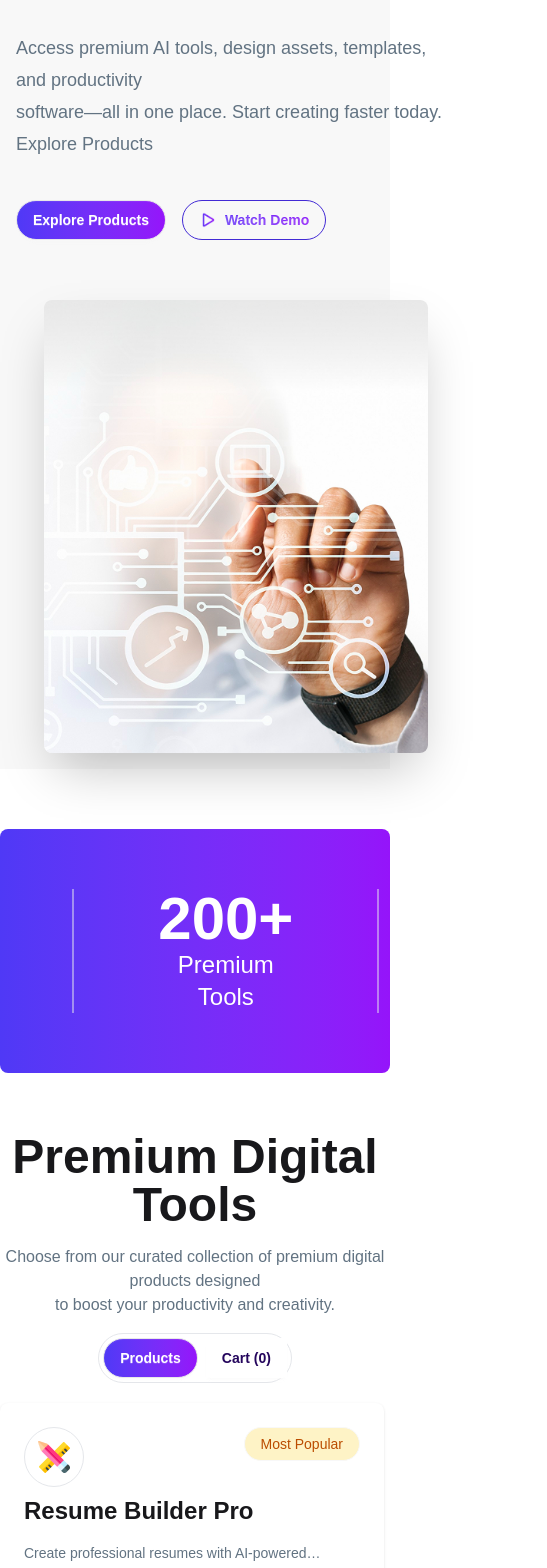
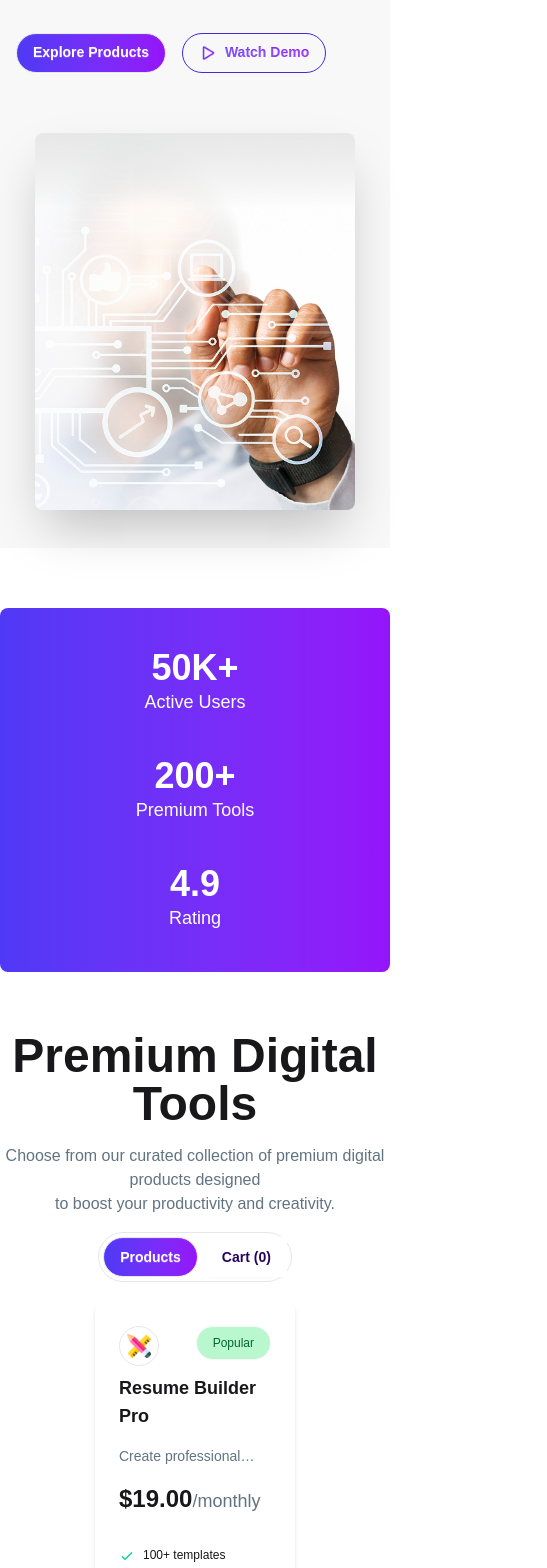
Before and after one commit to arRahat129/Assignment06-arRahat, a React (Vite) app: page / in a window 390 px wide. Shown: the part 420-1988 px from the top of the page, 547 px wide, since content can reach past the window. Built offline with nearby package versions, Linux system fonts and the light colour scheme.

Commit message:
responsiveness added

```diff
--- a/src/component/Cart/Cart.jsx
+++ b/src/component/Cart/Cart.jsx
@@ -8,7 +8,7 @@ const Cart = ({ cartItems, handleRemoveFromCart, handleCheckout }) => {
     if (cartItems.length === 0) {
         return (
             <>
-                <div className='container mx-auto max-w-300 mt-10 mb-50 border border-gray-200 p-10 rounded-2xl'>
+                <div className='container mx-auto max-w-300 mt-10 mb-50 border border-gray-200 p-6 md:p-10 rounded-2xl space-y-5'>
                     <h5 className='text-start font-bold text-2xl'>Your Cart</h5>
                     <div className='space-y-4'>
                         <IoCartOutline className='size-20 text-gray-300 mx-auto mt-10' />
@@ -35,7 +35,7 @@ const Cart = ({ cartItems, handleRemoveFromCart, handleCheckout }) => {
                                     <p className='text-gray-500'>${item.price.toFixed(2)}</p>
                                 </div>
                             </div>
-                            <button onClick={() => handleRemoveFromCart(item.id)} className='btn text-red-500'>Remove</button>
+                            <button onClick={() => handleRemoveFromCart(item.id)} className='btn text-red-500 hover:bg-red-100 transition'>Remove</button>
                         </div>
                     </div>
                 ))}
--- a/src/component/Footer/Footer.jsx
+++ b/src/component/Footer/Footer.jsx
@@ -5,11 +5,11 @@ const Footer = () => {
     return (
         <div className='container mx-auto max-w-400 mb-15'>
 
-            <div className="bg-[#0B1120] text-white pt-30 pb-6 px-50">
+            <div className="bg-[#0B1120] text-white pt-30 pb-6 px-5 md:px-10 lg:px-20 xl:px-50">
 
                 <div className="space-y-10">
 
-                    <div className="grid grid-cols-1 md:grid-cols-6 gap-10 pb-10">
+                    <div className="grid grid-cols-1 md:grid-cols-6 text-center md:text-start gap-10 pb-10">
 
                         <div className="md:col-span-2 space-y-4">
                             <h2 className="text-3xl font-bold">DigiTools</h2>
@@ -51,7 +51,7 @@ const Footer = () => {
 
                         <div>
                             <h3 className="font-semibold mb-3">Social Links</h3>
-                            <div className="flex gap-3 mt-2">
+                            <div className="flex justify-center md:justify-start gap-3 mt-2">
                                 <div className="w-10 h-10 flex items-center justify-center bg-gray-200 text-black rounded-full hover:scale-110 transition cursor-pointer">
                                     <FaInstagram />
                                 </div>
--- a/src/component/Navbar/HomePage/Hero/Hero.jsx
+++ b/src/component/Navbar/HomePage/Hero/Hero.jsx
@@ -15,8 +15,8 @@ const Hero = () => {
                             </div>
                             <p className='bg-linear-to-r from-[#4F39F6] to-[#9514FA] bg-clip-text text-transparent font-medium'>New: AI-Powered Tools Available</p>
                         </div>
-                        <h1 className="text-7xl font-bold line-height-[84px]">Supercharge Your Digital Workflow</h1>
-                        <p className="py-6 leading-8 max-w-160 text-[#627382] text-lg">
+                        <h1 className="text-3xl md:text-5xl lg:text-7xl font-bold leading-tight">Supercharge Your Digital Workflow</h1>
+                        <p className="py-4 md:py-6 leading-6 md:leading-8 max-w-160 text-[#627382] text-sm md:text-lg">
                             Access premium AI tools, design assets, templates, and productivity <br /> software—all in one place. Start creating faster today. <br /> Explore Products
                         </p>
                         <div className='flex gap-4'>
@@ -31,7 +31,7 @@ const Hero = () => {
                     </div>
                     <img
                         src={heroImage}
-                        className="max-w-sm rounded-lg shadow-2xl"
+                        className="w-full max-w-xs md:max-w-md lg:max-w-lg rounded-lg shadow-2xl"
                     />
                 </div>
             </div>
--- a/src/component/Navbar/HomePage/Statistics/Statistics.jsx
+++ b/src/component/Navbar/HomePage/Statistics/Statistics.jsx
@@ -2,21 +2,21 @@ import React from 'react';
 
 const Statistics = () => {
     return (
-        <div className='container mx-auto max-w-400 mb-15'>
-            <div className='bg-linear-to-r from-[#4F39F6] to-[#9514FA] flex justify-center items-center gap-15 rounded-lg py-15 text-white space-x-6'>
+        <div className='container mx-auto max-w-100 md:max-w-400 mb-15'>
+            <div className='bg-linear-to-r from-[#4F39F6] to-[#9514FA] flex flex-col md:flex-row justify-center items-center gap-5 md:gap-15 rounded-lg py-10 md:py-15 text-white space-x-0 md:space-x-6'>
                 <div className='text-center'>
-                    <h2 className='text-6xl font-bold'>50K+</h2>
-                    <p className='text-2xl font-medium'>Active Users</p>
+                    <h2 className='text-4xl md:text-6xl font-bold'>50K+</h2>
+                    <p className='text-lg md:text-2xl font-medium'>Active Users</p>
                 </div>
                 <div className="divider divider-horizontal before:bg-gray-200/50 after:bg-gray-200/50"></div>
                 <div className='text-center'>
-                    <h2 className='text-6xl font-bold'>200+</h2>
-                    <p className='text-2xl font-medium'>Premium Tools</p>
+                    <h2 className='text-4xl md:text-6xl font-bold'>200+</h2>
+                    <p className='text-lg md:text-2xl font-medium'>Premium Tools</p>
                 </div>
                 <div className="divider divider-horizontal before:bg-gray-200/50 after:bg-gray-200/50"></div>
                 <div className='text-center'>
-                    <h2 className='text-6xl font-bold'>4.9</h2>
-                    <p className='text-2xl font-medium'>Rating</p>
+                    <h2 className='text-4xl md:text-6xl font-bold'>4.9</h2>
+                    <p className='text-lg md:text-2xl font-medium'>Rating</p>
                 </div>
 
             </div>
--- a/src/component/Navbar/Navbar.jsx
+++ b/src/component/Navbar/Navbar.jsx
@@ -33,7 +33,7 @@ const Navbar = ({ cartItems, setActive }) => {
                 </div>
                 <div className="navbar-end">
                     <div className='flex gap-4 items-center'>
-                        <div className='relative cursor-pointer' onClick={() => setActive("cart")}>
+                        <div className='relative cursor-pointer hover:scale-110 transition duration-200' onClick={() => setActive("cart")}>
                             {
                                 cartItems.length > 0
                                     ? <span className='absolute -top-2 -right-2 bg-red-500 text-white text-xs font-bold rounded-full h-5 w-5 flex items-center justify-center'>{cartItems.length}</span>
@@ -42,7 +42,7 @@ const Navbar = ({ cartItems, setActive }) => {
                             <IoCartOutline className='text-2xl font-semibold text-[#101727]' />
                         </div>
                         <p className='font-semibold text-[#101727]'><a href="">Login</a></p>
-                        <a className="btn bg-linear-to-r from-[#4F39F6] to-[#9514FA] text-white rounded-full">Get Started</a>
+                        <a className="btn bg-linear-to-r from-[#4F39F6] to-[#9514FA] text-white rounded-full hover:opacity-90 transition duration-200">Get Started</a>
                     </div>
                 </div>
             </div>
--- a/src/component/Pricing/Pricing.jsx
+++ b/src/component/Pricing/Pricing.jsx
@@ -3,14 +3,14 @@ import React from 'react';
 const Pricing = () => {
     return (
         <>
-            <div className='container mx-auto max-w-400 mb-15 py-10'>
+            <div className='container mx-auto max-w-200 md:max-w-400 mb-15 py-10'>
                 <div className='space-y-4 mb-10 text-center'>
-                    <h1 className='text-5xl font-bold'>Simple, Transparent Pricing</h1>
+                    <h1 className='text-3xl md:text-5xl font-bold'>Simple, Transparent Pricing</h1>
                     <p className='text-[#627382]'>Choose the plan that fits your needs. Upgrade or downgrade anytime.</p>
                 </div>
-                <div className='grid grid-cols-1 md:grid-cols-2 lg:grid-cols-3 gap-6'>
+                <div className='grid grid-cols-1 md:grid-cols-2 lg:grid-cols-3 gap-10 md:gap-5 lg:gap-6 mx-auto md:mx-0'>
 
-                    <div className="card w-96 bg-base-200 shadow-sm">
+                    <div className="card w-2/3 md:w-4/5 lg:w-96 mx-auto bg-base-200 shadow-lg hover:shadow-xl transition duration-100 hover:-translate-y-1">
                         <div className="card-body flex flex-col h-full">
                             <div className="">
                                 <h2 className="text-2xl font-bold">Starter</h2>
@@ -41,9 +41,9 @@ const Pricing = () => {
                         </div>
                     </div>
 
-                    <div className="card w-96 bg-base-100 shadow-sm">
+                    <div className="card w-2/3 md:w-4/5 lg:w-96 mx-auto bg-base-200 shadow-lg hover:shadow-xl transition duration-100 hover:-translate-y-1">
                         <div className="card-body flex flex-col h-full bg-linear-to-r from-[#4F39F6] to-[#9514FA] text-white rounded-2xl py-10 relative">
-                            <span className="badge text-xl bg-amber-200 text-amber-600 rounded-full p-5 absolute -top-5 left-28">Most Popular</span>
+                            <span className="badge text-xl bg-amber-200 text-amber-600 rounded-full p-5 absolute -top-5 left-2/6 md:left-20 lg:left-28">Most Popular</span>
                             <div className="">
                                 <h2 className="text-2xl font-bold">Pro</h2>
                                 <p className='mb-6'>Best for professionals</p>
@@ -82,7 +82,7 @@ const Pricing = () => {
                         </div>
                     </div>
 
-                    <div className="card w-96 bg-base-200 shadow-sm">
+                    <div className="card w-2/3 md:w-4/5 lg:w-96 mx-auto bg-base-200 shadow-lg hover:shadow-xl transition duration-100 hover:-translate-y-1">
                         <div className="card-body flex flex-col h-full">
                             <div className="">
                                 <h2 className="text-2xl font-bold">Enterprise</h2>
--- a/src/component/UI/Card.jsx
+++ b/src/component/UI/Card.jsx
@@ -20,19 +20,26 @@ const Card = ({ product, cartItems, handleAddToCart, activeProductId }) => {
     }
 
     return (
-        <div>
-            <div className="card w-96 bg-base-100 shadow-sm">
+        <div className=''>
+            <div className="card w-50 md:w-70 lg:w-96 bg-base-100 shadow-md hover:shadow-2xl transition duration-300 hover:-translate-y-1 mx-auto lg:mx-0 flex flex-col h-full">
                 <div className="card-body">
                     <div className='flex justify-between'>
-                        <div className='flex items-center justify-center h-15 w-15 border border-gray-200 rounded-full'>
-                            <img src={product.icon} alt={product.name} />
+                        <div className='flex items-center justify-center h-10 w-10 md:h-15 md:w-15 border border-gray-200 rounded-full'>
+                            <img src={product.icon} alt={product.name} className='w-6 h-6 md:w-8 md:h-8' />
                         </div>
-                        <span className="badge font-medium text-sm text-[#BB4D00] bg-[#FEF3C6] p-4 rounded-full">Most Popular</span>
+                        <span className={`badge font-medium text-xs md:text-sm
+                            ${product.tag === 'Popular'
+                                ? 'text-green-800 bg-green-200'
+                                : product.tag === 'Best Seller'
+                                    ? 'text-[#BB4D00] bg-[#FEF3C6]'
+                                    : 'text-blue-800 bg-blue-100'} p-4 rounded-full`}>
+                            {product.tag}
+                        </span>
                     </div>
                     <div className="space-y-4 text-start">
-                        <h2 className="text-2xl font-bold">{product.name}</h2>
+                        <h2 className="text-lg md:text-2xl font-bold">{product.name}</h2>
                         <p className="text-[#627382] line-clamp-1" title={product.description}>{product.description}</p>
-                        <span><span className='font-bold text-3xl'>${product.price.toFixed(2)}</span><span className='text-xl text-[#627382]'>/{product.period}</span></span>
+                        <span><span className='font-bold text-2xl md:text-3xl'>${product.price.toFixed(2)}</span><span className='text-lg md:text-xl text-[#627382]'>/{product.period}</span></span>
                     </div>
                     <ul className="mt-6 space-y-2 text-start text-xs">
                         {
@@ -45,17 +52,17 @@ const Card = ({ product, cartItems, handleAddToCart, activeProductId }) => {
 
                         }
                     </ul>
-                    <div className="mt-6">
+                    <div className="mt-auto pt-5">
                         {
                             isAdded ? <button
                         onClick={() => addToCart()}
-                        className="btn bg-linear-to-r from-[#4F39F6] to-[#9514FA] text-white rounded-full py-6 btn-block">
+                        className="btn bg-linear-to-r from-[#4F39F6] to-[#9514FA] text-white rounded-full py-6 w-full">
                             <svg xmlns="http://www.w3.org/2000/svg" className="size-6 me-2 inline-block text-success" fill="none" viewBox="0 0 24 24" stroke="currentColor"><path strokeLinecap="round" strokeLinejoin="round" strokeWidth="2" d="M5 13l4 4L19 7" /></svg>
                             Added to Cart
                         </button>
                         : <button
                         onClick={() => addToCart()}
-                        className="btn bg-linear-to-r from-[#4F39F6] to-[#9514FA] text-white rounded-full py-6 btn-block">
+                        className="btn bg-linear-to-r from-[#4F39F6] to-[#9514FA] text-white rounded-full py-6 w-full hover:opacity-80 transition duration-100 active:opacity-50 active:scale-105">
                             Buy Now
                         </button>
                         }
```
